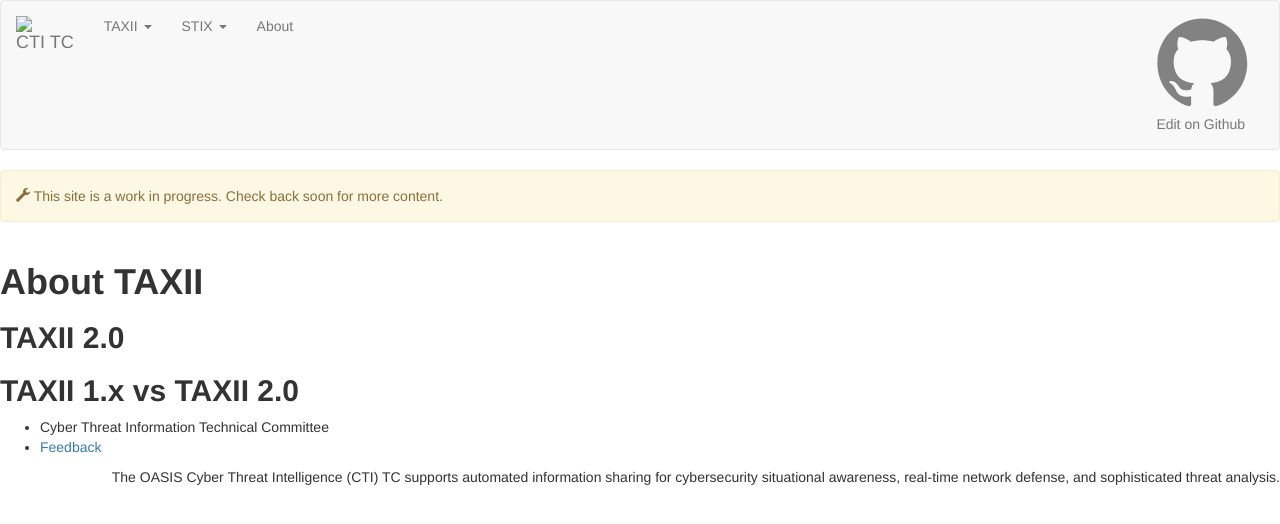
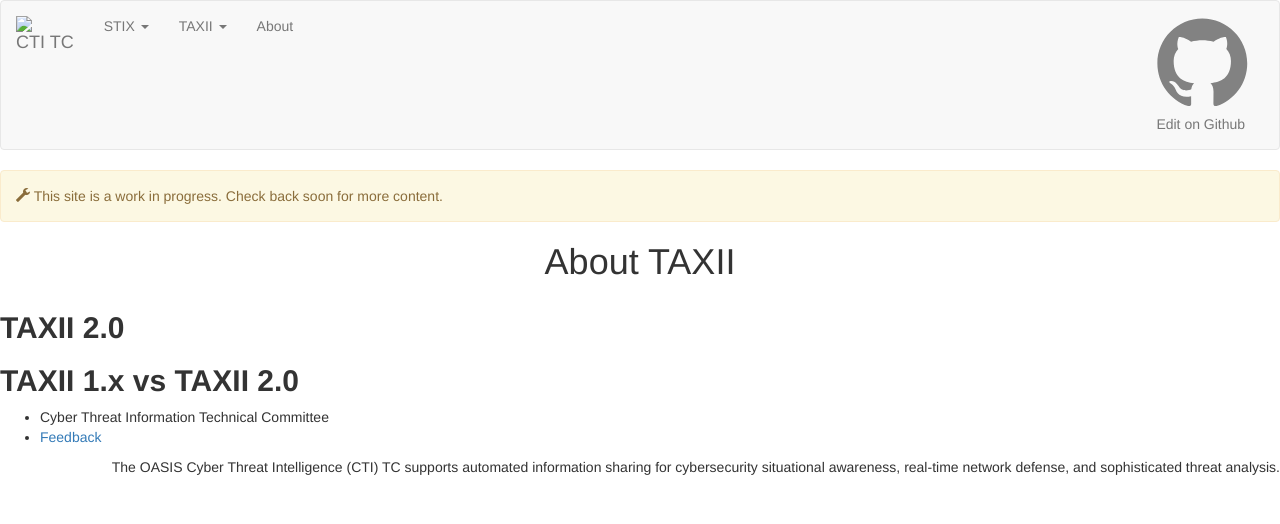
Before and after one commit to oasis-open/cti-documentation, a Jekyll site: the page built from taxii/about.md, in a window 1280 px wide. Shown: the top 524 px of the page. Built offline with Jekyll 4.4.1, drawn with Linux system fonts in a browser that asks for light colours; nearby versions of some CDN libraries; library files that are not in the unit come from our copies.

Commit message:
Fix navbar link population

```diff
--- a/_includes/header.html
+++ b/_includes/header.html
@@ -16,34 +16,36 @@
 
         <div id="navbar" class="collapse navbar-collapse">
           <ul class="nav navbar-nav">
-            {% for pg in site.pages %}
-              {% if pg.title %}
-                {% if pg.categories contains 'stix' %}
             <li class="dropdown">
               <a href="#" class="dropdown-toggle" data-toggle="dropdown" role="button" aria-haspopup="true" aria-expanded="false">STIX <span class="caret"></span></a>
               <ul class="dropdown-menu">
-
+                {% for pg in site.pages %}
+                  {% if pg.categories contains 'stix' and (pg.title or pg.short_title) %}
                     <li {% if p.url == page.url %}class="active"{% endif %}>
-                        <a href="{{ pg.url | prepend: site.baseurl }}">{{ pg.title }}</a>
+                      {% include page-link.html p=pg %}
                     </li>
+                  {% endif %}
+                {% endfor %}
               </ul>
             </li>
-                {% elsif pg.categories contains 'taxii' %}
             <li class="dropdown">
               <a href="#" class="dropdown-toggle" data-toggle="dropdown" role="button" aria-haspopup="true">TAXII <span class="caret"></span></a>
               <ul class="dropdown-menu">
-
-                      <li>
-                        <a href="{{ pg.url | prepend: site.baseurl }}">{{ pg.title }}</a>
+                {% for pg in site.pages %}
+                  {% if pg.categories contains 'taxii' and (pg.title or pg.short_title) %}
+                    <li {% if p.url == page.url %}class="active"{% endif %}>
+                      {% include page-link.html p=pg %}
                     </li>
+                  {% endif %}
+                {% endfor %}
               </ul>
             </li>
-                {% else %}
+            {% for pg in site.pages %}
+              {% unless (pg.categories contains 'taxii' or pg.categories contains 'stix') %}
                 <li>
-                    <a href="{{ pg.url | prepend: site.baseurl }}">{{ pg.title }}</a>
+                  {% include page-link.html p=pg %}
                 </li>
-                {% endif %}
-              {% endif %}
+              {% endunless %}
             {% endfor %}
           </ul>
           <ul class="nav navbar-nav navbar-right">
--- /dev/null
+++ b/_includes/page-link.html
@@ -0,0 +1 @@
+<a href="{{ include.p.url | prepend: site.baseurl }}">{% if include.p.short_title %}{{ include.p.short_title }}{% else %}{{ include.p.title }}{% endif %}</a>
--- a/_layouts/page.html
+++ b/_layouts/page.html
@@ -4,7 +4,7 @@
 <article class="post">
 
   <header class="post-header">
-    <h1 class="post-title">{{ page.title }}</h1>
+    <h1 class="post-title text-center">{{ page.title }}</h1>
   </header>
 
   <div class="post-content">
```
Also changed, not shown: stix/about.md (+1 -4 lines), taxii/about.md (+1 -6 lines). Lines whose indentation alone changed are shown as unchanged.
